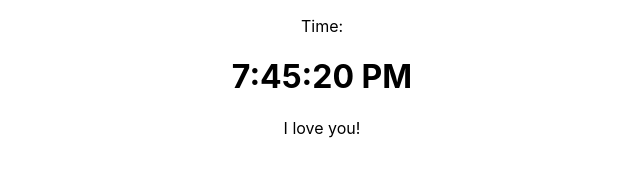
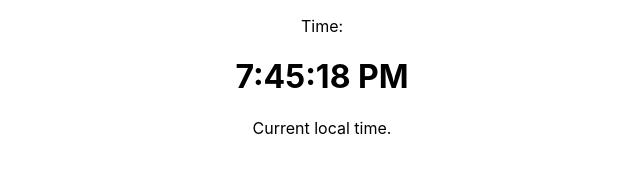
Before and after one commit to edgarnava80/github-actions, a React (Create React App) app: page / in a window 1280 px wide. Shown: the top 188 px of the page, without its empty margins (318-958 px from the left). Built offline with nearby package versions, Linux system fonts and the light colour scheme.

Commit message:
Added description

```diff
--- a/src/App.js
+++ b/src/App.js
@@ -18,7 +18,7 @@ function App() {
 
         <p>
           Time: <Clock time={time} />
-          I love you!
+          Current local time.
         </p>
 
     </div>
```
